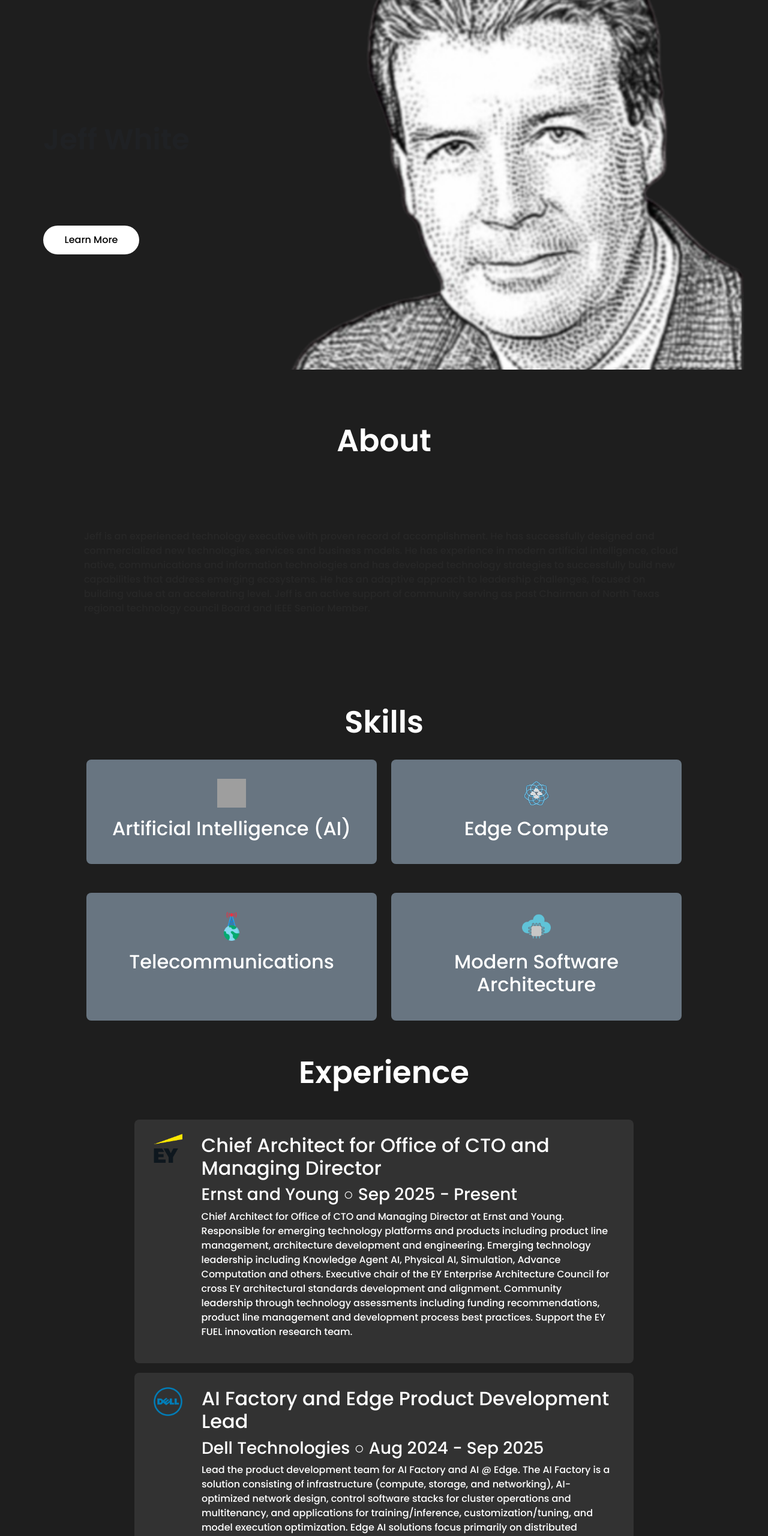
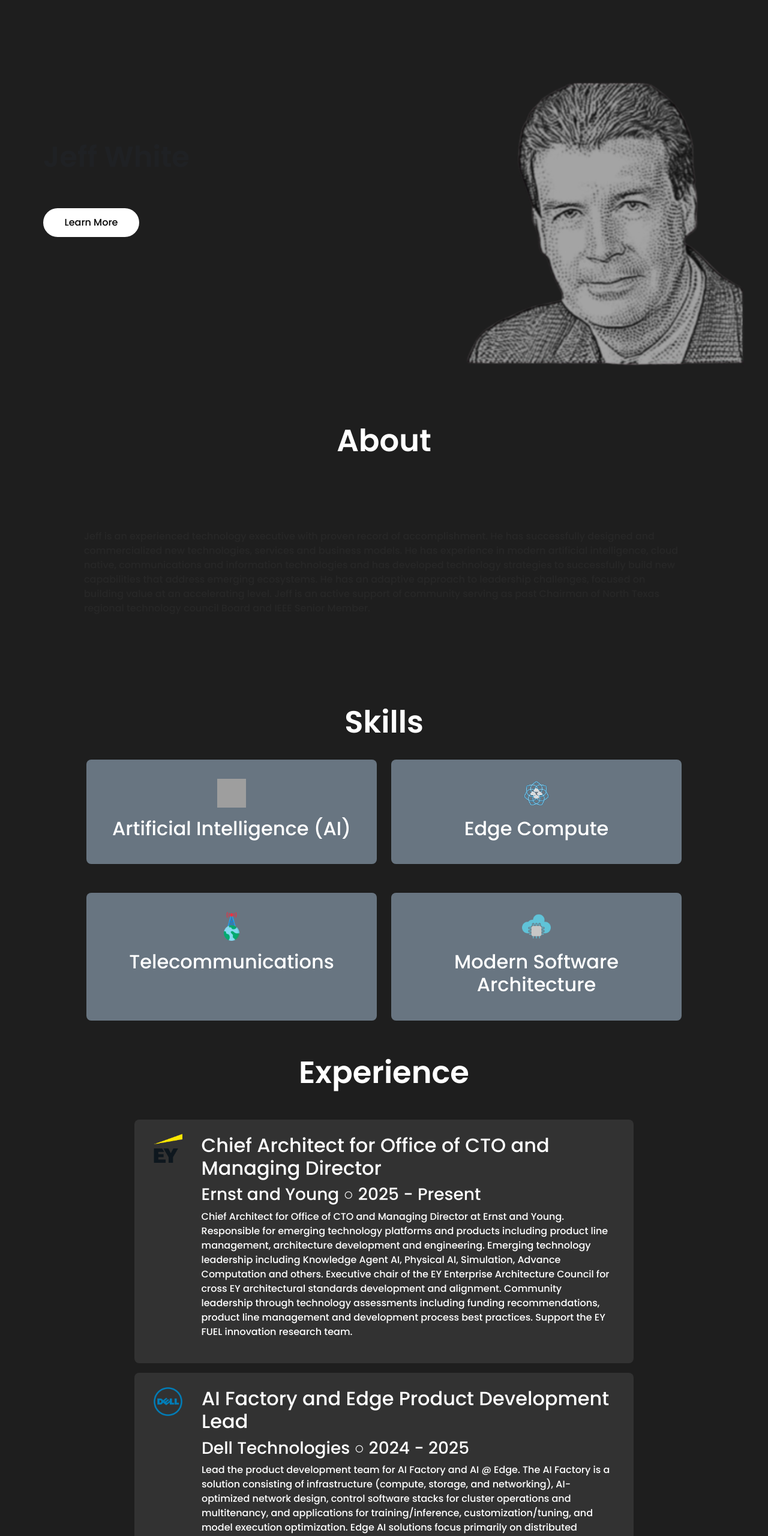
Before and after one commit to nicolewhitee/jw-portfolio, a React (Create React App) app: page / in a window 1280 px wide. Shown: the part 200-2760 px from the top of the page at 60% size. Built offline with nearby package versions, Linux system fonts and the light colour scheme; grey boxes are pictures that could not be loaded.

Commit message:
Update intro and dates

```diff
--- a/src/components/About/about.js
+++ b/src/components/About/about.js
@@ -106,7 +106,7 @@
                     <img src={EYLogo} alt="EY Logo" className="experienceBarImg" />
                     <div>
                         <div className="h2">Chief Architect for Office of CTO and Managing Director</div>
-                        <div className="h3">Ernst and Young &#9675; Sep 2025 - Present</div>
+                        <div className="h3">Ernst and Young &#9675; 2025 - Present</div>
                         <p>
                             Chief Architect for Office of CTO and Managing Director at Ernst and Young. Responsible for emerging technology
                             platforms and products including product line management, architecture development and engineering. Emerging
@@ -121,7 +121,7 @@
                     <img src={Dell} alt="Dell Logo" className="experienceBarImg" />
                     <div>
                         <div className="h2">AI Factory and Edge Product Development Lead</div>
-                        <div className="h3">Dell Technologies &#9675; Aug 2024 - Sep 2025</div>
+                        <div className="h3">Dell Technologies &#9675; 2024 - 2025</div>
                         <p>
                             Lead the product development team for AI Factory and AI @ Edge. The AI
                             Factory is a solution consisting of infrastructure (compute, storage, and
@@ -159,7 +159,7 @@
                     <img src={Dell} alt="Dell Logo" className="experienceBarImg" />
                     <div>
                         <div className="h2">Chief Technology Officer - Edge Product & Operations</div>
-                        <div className="h3">Dell Technologies &#9675; 2022 - Aug 2024</div>
+                        <div className="h3">Dell Technologies &#9675; 2022 - 2024</div>
                         <p>
                             Chief Technology Officer for Edge at Dell Technologies ISG CTO organization. Focus
                             on Edge platform design and application of Edge technology to current enterprise use
--- a/src/components/Intro/intro.css
+++ b/src/components/Intro/intro.css
@@ -9,11 +9,14 @@
 
 .bg {
     position: absolute;
-    top: 0;
+    bottom: 0;
     right: 0;
     z-index: -1;
+    width: 37vw;
+    height: auto;
     object-fit: contain;
-    height: 100vh;
+    object-position: bottom right;
+    opacity: 0.6;
 }
 
 .introContent {
@@ -32,7 +35,7 @@
 }
 
 .titleText {
-    font-size: 2rem;
+    font-size: 1.8rem;
     font-weight: 500;
 }
 
@@ -44,7 +47,7 @@
 
 .line {
     position: relative;
-    overflow: hidden;
+    overflow: visible;
     display: flex;
 }
 
--- a/src/components/Intro/intro.js
+++ b/src/components/Intro/intro.js
@@ -46,7 +46,7 @@
             <div className="introContent">
                 <div className="revealText">
                     <div className="introName" aria-level="1" role="heading">Jeff White</div>
-                    <div className="titleText" aria-level="2" role="heading">Chief Architect for Office of CTO <br />and Managing Director</div>
+                    <div className="titleText" aria-level="2" role="heading">Chief Architect for Office of CTO and Managing Director</div>
                     <div className="titleText" aria-level="2" role="heading">at Ernst and Young</div>
                     <div className="introPara">Experienced technology executive with proven record of accomplishment</div>
                 </div>
```
